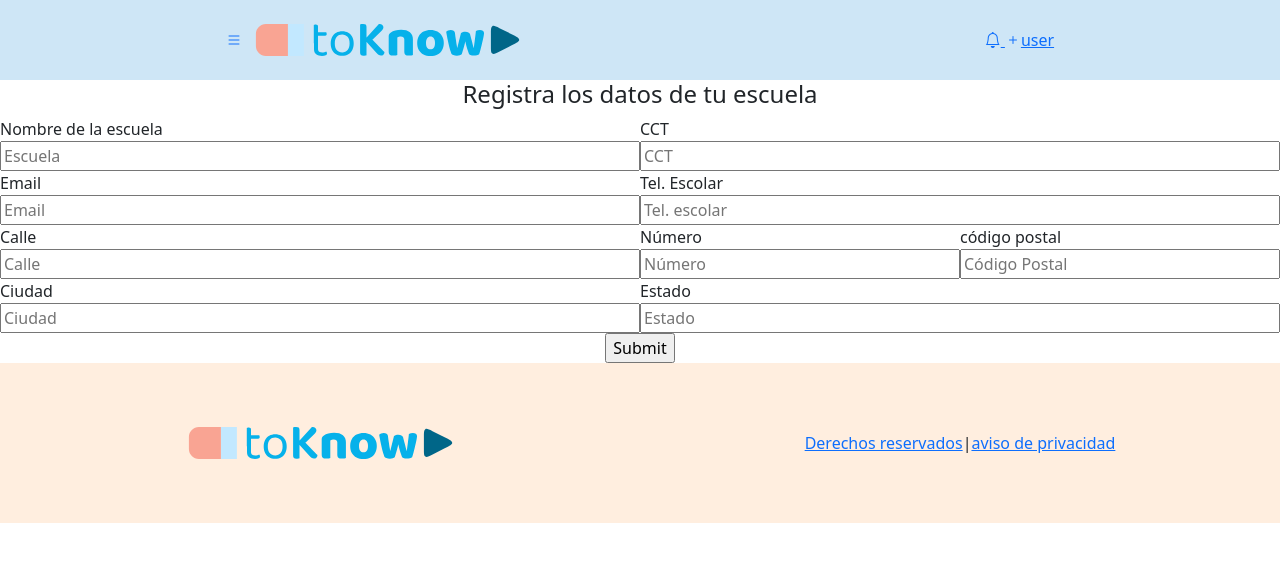
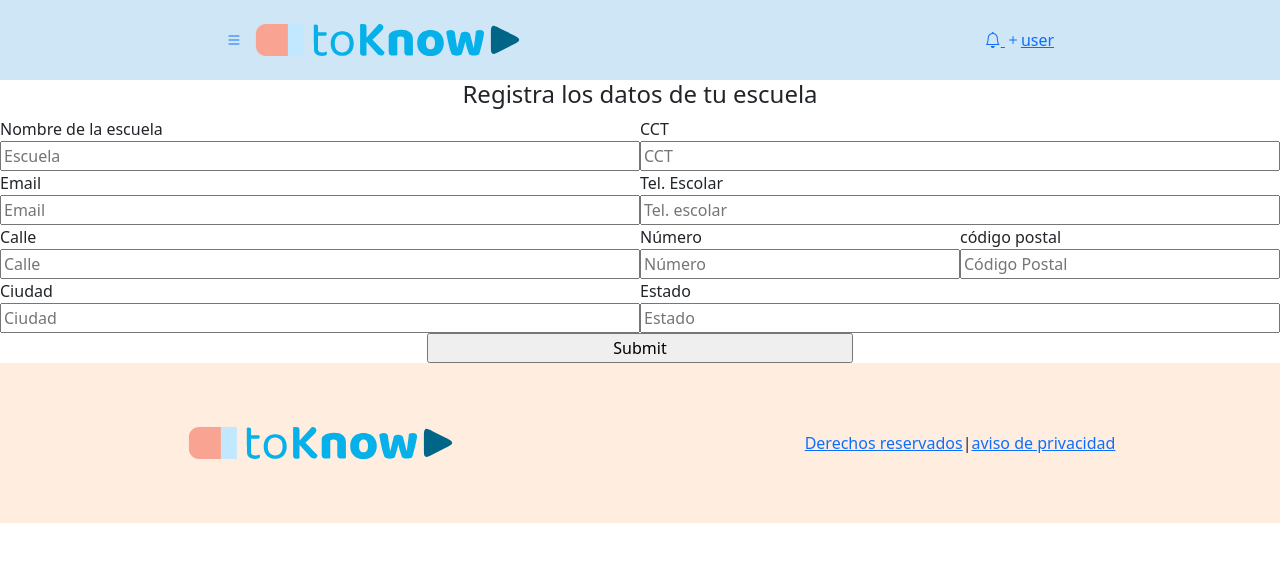
Before and after one commit to to-know-g19/TOKNOW_FE, a Next.js app: page /registerschool in a window 1280 px wide. Shown: the top 562 px of the page. Built offline with nearby package versions, Linux system fonts and the light colour scheme.

Commit message:
removed commented lines and gave button more columns

```diff
--- a/pages/registerschool.js
+++ b/pages/registerschool.js
@@ -94,21 +94,10 @@ export default function registerschool() {
                             </div>
                         </div>
 
+                    </div>
+                    <div className='d-flex col-lg-4 justify-content-around'>
+                        <input className='col-12' type='submit'></input>
 
-
-
-
-                        {/* <div className='col-12 d-flex flex-row'>
-                            <div className='d-flex col-12 flex-column'>
-                                <label>Calle</label>
-                                <input name='addressStreet' {...register("addressStreet")} placeholder='Calle'></input>
-
-                            </div>
-                        </div> */}
-                    </div>
-                    <div className='d-flex justify-content-around'>
-                        <input className='col-12' type='submit'></input>
-                        {/* <button className='col-6'>registrate</button> */}
                     </div>
                 </form>
             </div>
```
